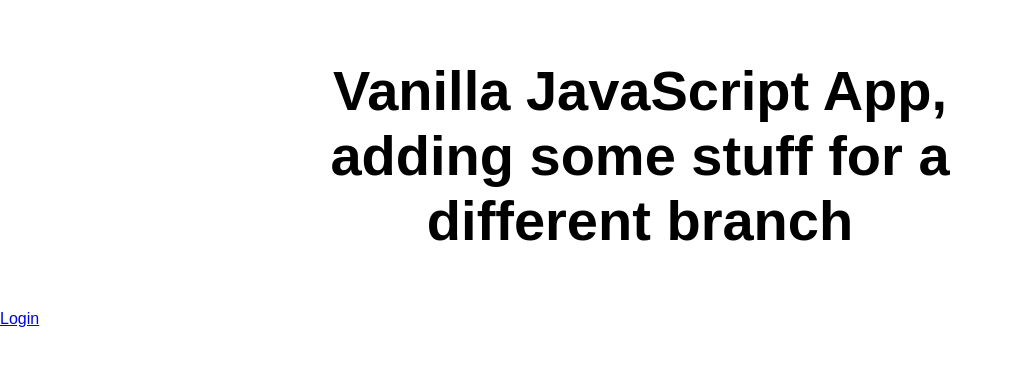
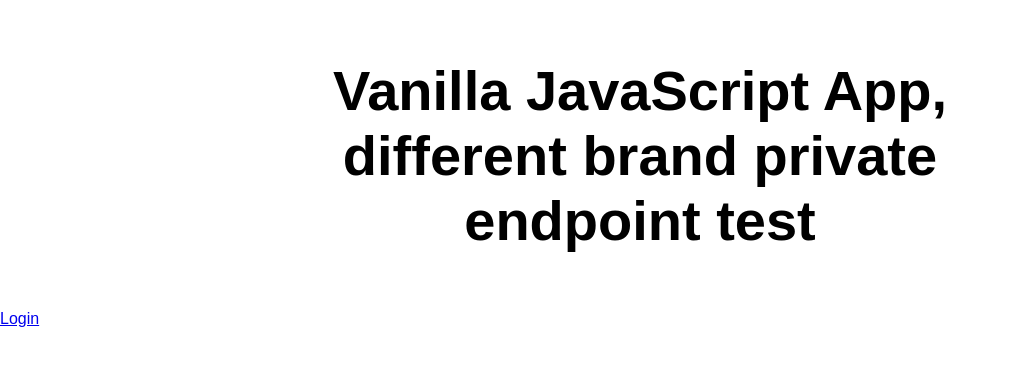
Before and after one commit to Yagudagu/staticVanilla, a plain HTML site: page index.html in a window 1280 px wide. Shown: the whole page, without its empty margins (0-1012 px from the left). Drawn offline with Linux system fonts and the light colour scheme.

Commit message:
branch private endpoint test

```diff
--- a/index.html
+++ b/index.html
@@ -9,7 +9,7 @@
 
   <body>
     <main>
-      <h1>Vanilla JavaScript App, adding some stuff for a different branch</h1>
+      <h1>Vanilla JavaScript App, different brand private endpoint test</h1>
     </main>
     <div>
       <a
```
